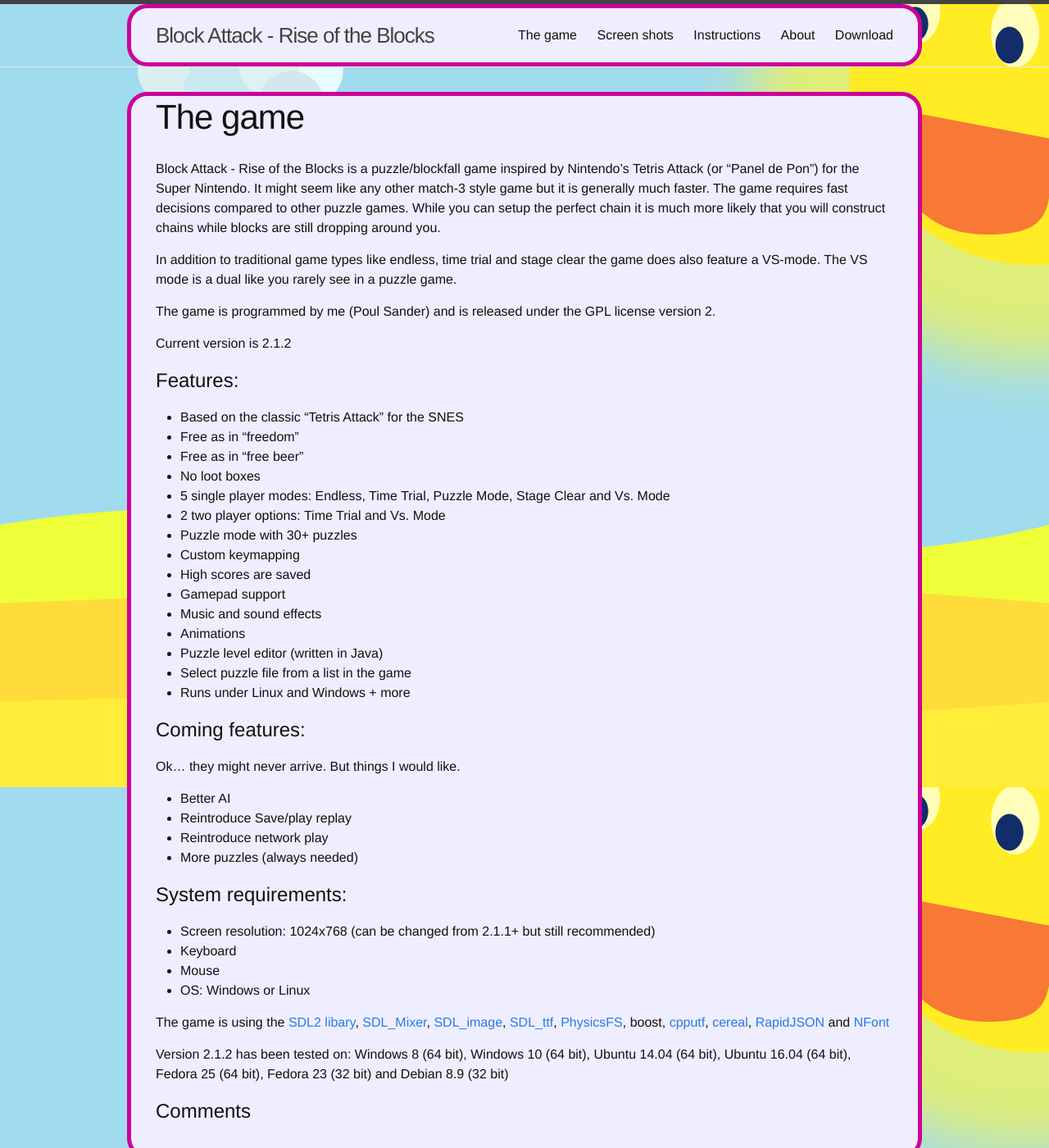
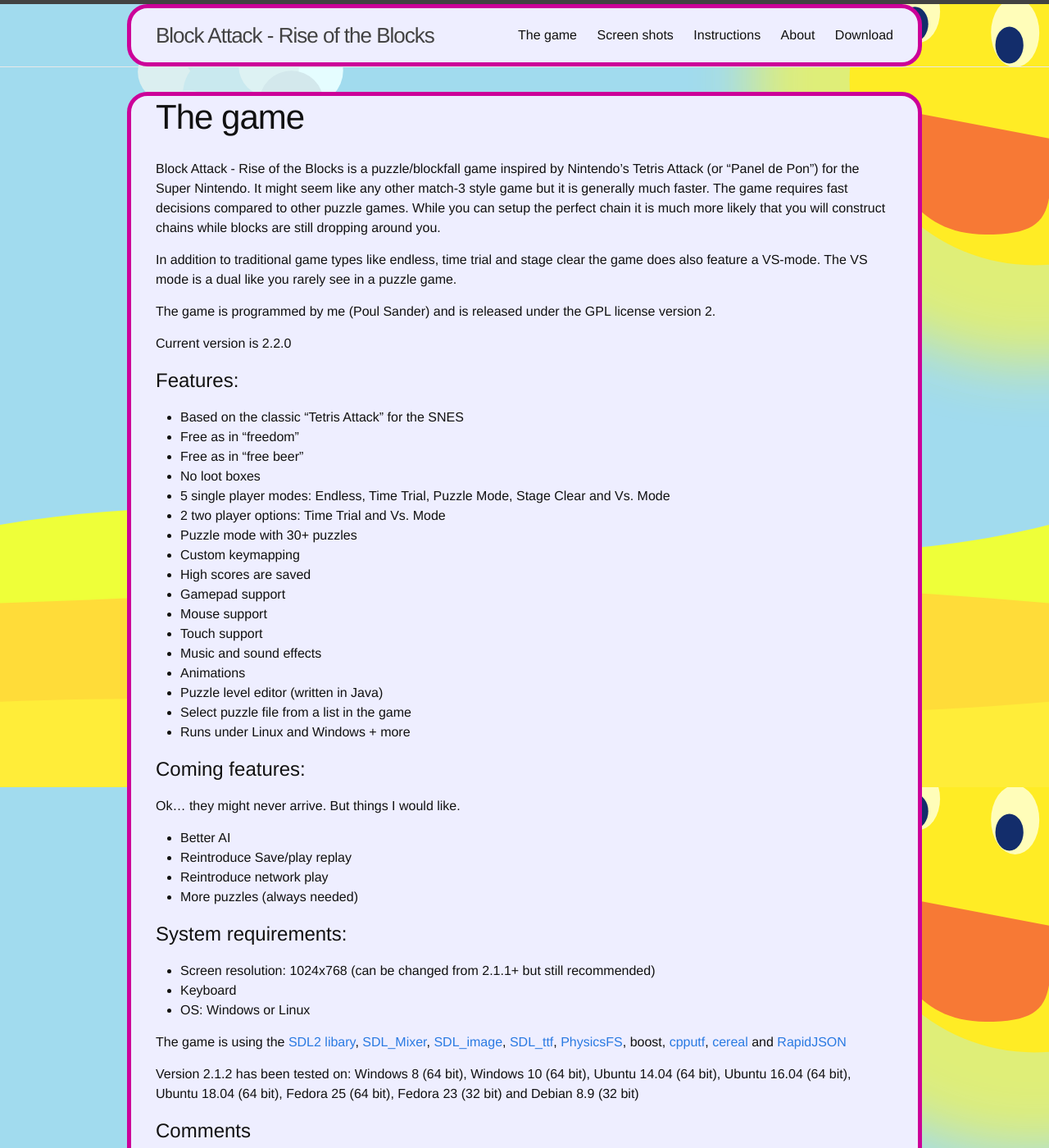
Before and after one commit to blockattack/blockattack-www, a Jekyll site: the page built from thegame.md, in a window 1280 px wide and 1400 px high. Shown: the whole window at 82% size. Built offline with Jekyll 4.4.1, drawn with Linux system fonts in a browser that asks for light colours; comment, search, counter and statistics services are not loaded.

Commit message:
Update the instructions to include mouse/touch play. Also update "the game" to reflect that it has been tested on Ubuntu 18.04 and that NFont is no longer being used. Also added Facebook "Like" button.

```diff
--- a/_includes/footer.html
+++ b/_includes/footer.html
@@ -43,6 +43,7 @@
             </a>
           </li>
           {% endif %}
+          <iframe src="https://www.facebook.com/plugins/like.php?href=https%3A%2F%2Fblockattack.net&width=104&layout=button_count&action=like&size=small&show_faces=true&share=true&height=46&appId" width="160" height="46" style="border:none;overflow:hidden" scrolling="no" frameborder="0" allowTransparency="true" allow="encrypted-media"></iframe>
         </ul>
       </div>
 
--- a/thegame.md
+++ b/thegame.md
@@ -12,7 +12,7 @@ In addition to traditional game types like endless, time trial and stage clear t
 The game is programmed by me (Poul Sander) and is released under the GPL license version 2.
 
 
-Current version is 2.1.2
+Current version is 2.2.0
 
 # Features:
 
@@ -26,6 +26,8 @@ Current version is 2.1.2
   * Custom keymapping
   * High scores are saved
   * Gamepad support
+  * Mouse support
+  * Touch support
   * Music and sound effects
   * Animations
   * Puzzle level editor (written in Java)
@@ -44,12 +46,11 @@ Ok... they might never arrive. But things I would like.
 
   * Screen resolution: 1024x768 (can be changed from 2.1.1+ but still recommended)
   * Keyboard
-  * Mouse
   * OS: Windows or Linux
 
-The game is using the [SDL2 libary](http://www.libsdl.org/), [SDL_Mixer](http://www.libsdl.org/projects/SDL_mixer), [SDL_image](http://www.libsdl.org/projects/SDL_image/), [SDL_ttf](https://www.libsdl.org/projects/SDL_ttf/), [PhysicsFS](https://icculus.org/physfs/), boost, [cpputf](http://utfcpp.sourceforge.net/), [cereal](https://uscilab.github.io/cereal/), [RapidJSON](http://rapidjson.org) and [NFont](https://github.com/grimfang4/nfont/)
+The game is using the [SDL2 libary](http://www.libsdl.org/), [SDL_Mixer](http://www.libsdl.org/projects/SDL_mixer), [SDL_image](http://www.libsdl.org/projects/SDL_image/), [SDL_ttf](https://www.libsdl.org/projects/SDL_ttf/), [PhysicsFS](https://icculus.org/physfs/), boost, [cpputf](http://utfcpp.sourceforge.net/), [cereal](https://uscilab.github.io/cereal/) and [RapidJSON](http://rapidjson.org)
 
-Version 2.1.2 has been tested on: Windows 8 (64 bit), Windows 10 (64 bit), Ubuntu 14.04 (64 bit), Ubuntu 16.04 (64 bit), Fedora 25 (64 bit), Fedora 23 (32 bit) and Debian 8.9 (32 bit)
+Version 2.1.2 has been tested on: Windows 8 (64 bit), Windows 10 (64 bit), Ubuntu 14.04 (64 bit), Ubuntu 16.04 (64 bit), Ubuntu 18.04 (64 bit), Fedora 25 (64 bit), Fedora 23 (32 bit) and Debian 8.9 (32 bit)
 
 # Comments
 
```
Also changed, not shown: instructions.md (+4 -0 lines).
